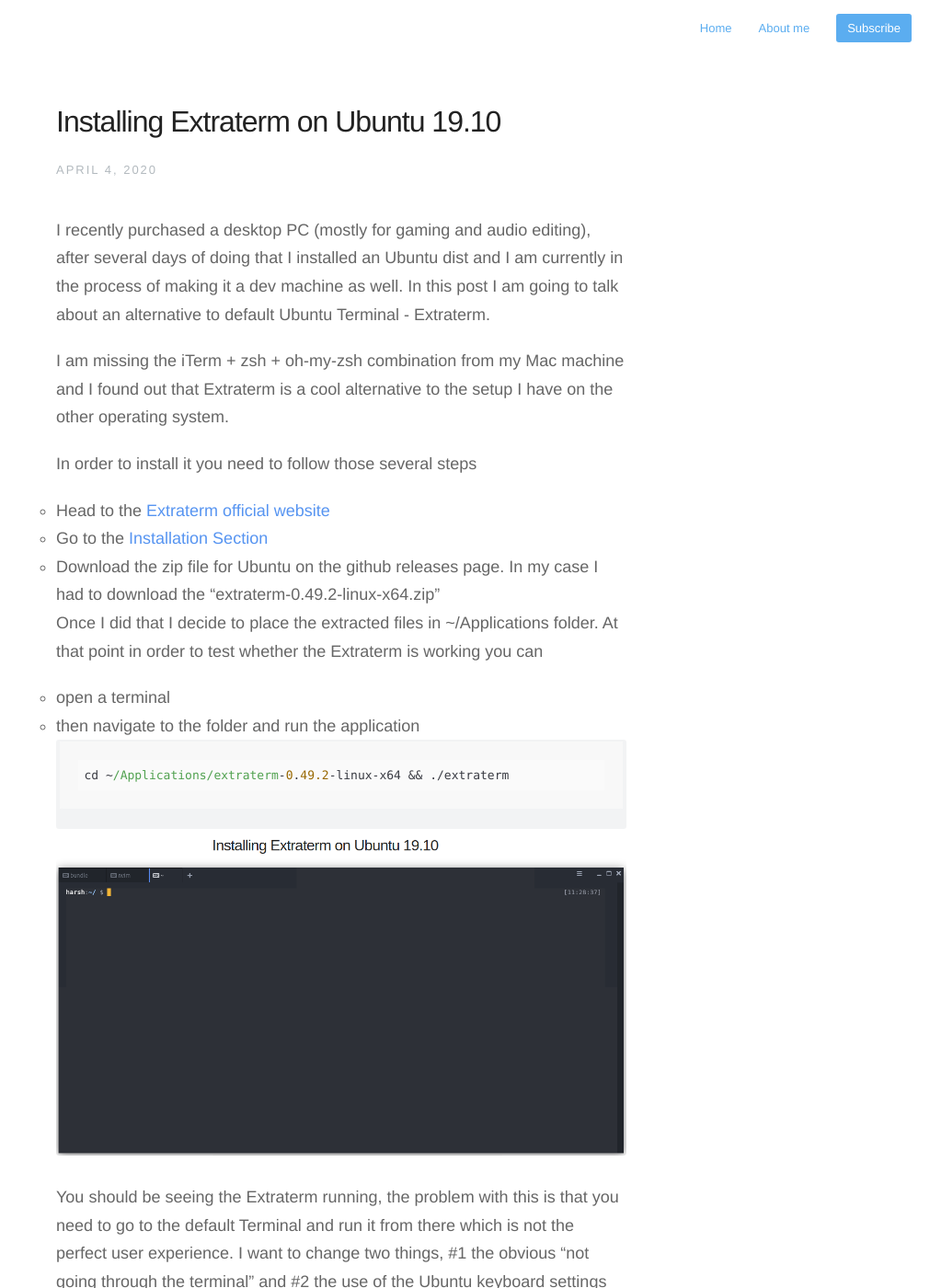
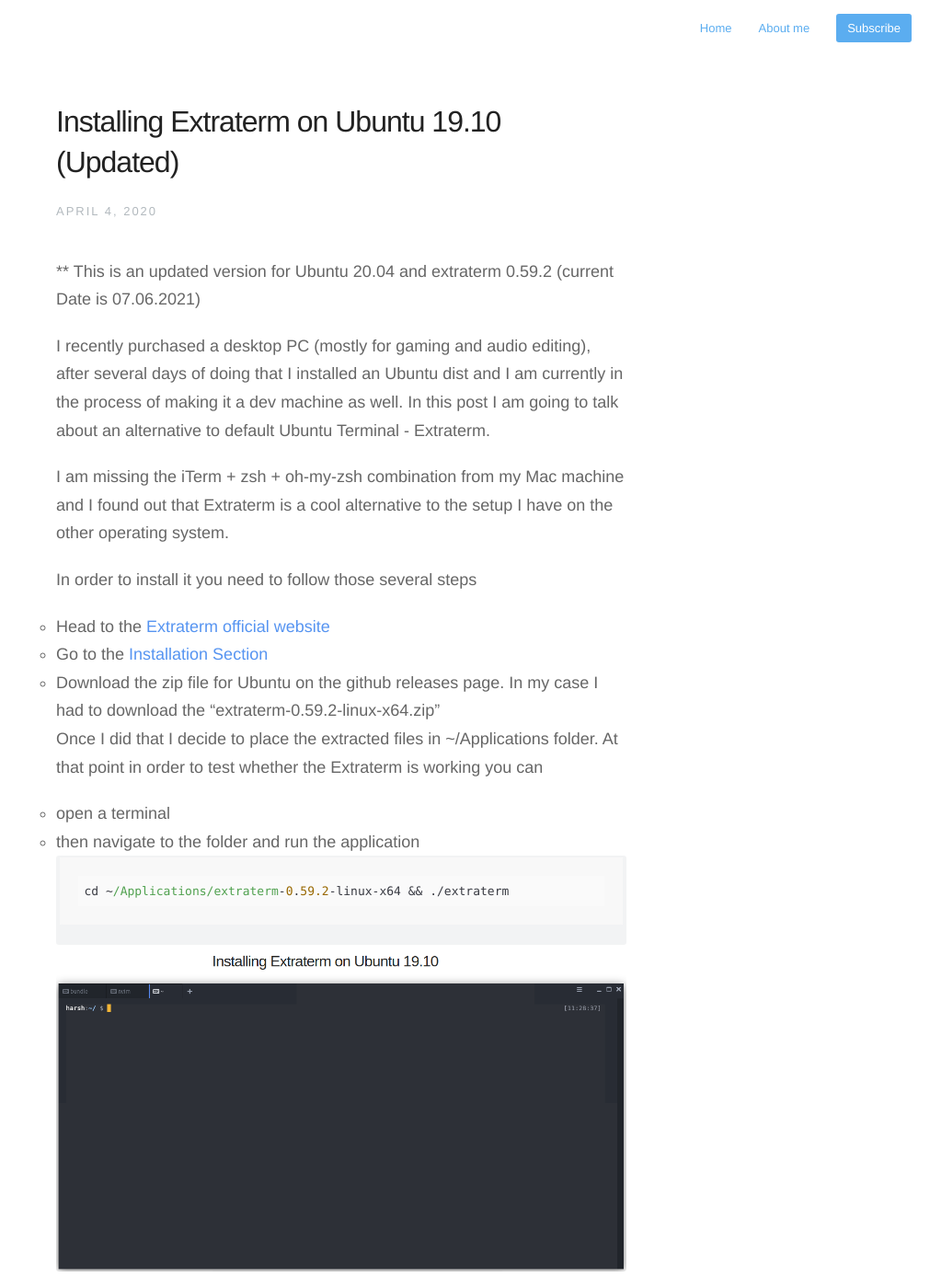
Before and after one commit to tagrudev/tagrudev.github.io, a Jekyll site: the page built from _posts/2020-04-04-installing-extraterm-on-ubuntu-19.md, in a window 1280 px wide and 1400 px high. Shown: the whole window at 92% size, without its empty margins (269-1280 px from the left). Built offline with Jekyll 4.4.1, drawn with Linux system fonts in a browser that asks for light colours; nearby versions of some CDN libraries; comment, search, counter and statistics services are not loaded; some of the changed text lies outside the part shown.

Commit message:
Update extraterm article

````diff
--- a/_posts/2020-04-04-installing-extraterm-on-ubuntu-19.md
+++ b/_posts/2020-04-04-installing-extraterm-on-ubuntu-19.md
@@ -1,7 +1,8 @@
 ---
-title:  "Installing Extraterm on Ubuntu 19.10"
+title:  "Installing Extraterm on Ubuntu 19.10 (Updated)"
 date: 2020-04-04 08:00
 ---
+** This is an updated version for Ubuntu 20.04 and extraterm 0.59.2 (current Date is 07.06.2021)
 
 I recently purchased a desktop PC (mostly for gaming and audio editing), after several days of doing that I installed an Ubuntu dist and I am currently in the process of making it a dev machine as well. In this post I am going to talk about an alternative to default Ubuntu Terminal - Extraterm.
 
@@ -11,7 +12,7 @@
 
 - Head to the [Extraterm official website](https://extraterm.org/){:target="blank"}
 - Go to the [Installation Section](https://extraterm.org/guide.html#installation){:target="blank"}
-- Download the zip file for Ubuntu on the github releases page. In my case I had to download the "extraterm-0.49.2-linux-x64.zip"
+- Download the zip file for Ubuntu on the github releases page. In my case I had to download the "extraterm-0.59.2-linux-x64.zip"
 
 Once I did that I decide to place the extracted files in ~/Applications folder. At that point in order to test whether the Extraterm is working you can
 
@@ -19,7 +20,7 @@
 - then navigate to the folder and run the application
 
 ```
-cd ~/Applications/extraterm-0.49.2-linux-x64 && ./extraterm
+cd ~/Applications/extraterm-0.59.2-linux-x64 && ./extraterm
 ```
 
 ![](/assets/images/extraterm.png)
@@ -29,13 +30,13 @@
 To solve #1 you will need to copy the .desktop file to /usr/share/applications for any user to be able to use it (you will need administrator permissions) or to ~/.local/share/applications if you just want it to be available for one user. In my case I only have one user so let's go for a local installation
 
 ```
-cp ~/Applications/extraterm-0.49.2-linux-x64/extraterm.desktop ~/.local/share/applications/.
+cp ~/Applications/extraterm-0.59.2-linux-x64/extraterm.desktop ~/.local/share/applications/.
 ```
 
 Open it with a text editor and change the Exec directive to
 
 ```
-Exec=bash -c "~/Applications/extraterm-0.49.2-linux-x64/extraterm"
+Exec=bash -c "~/Applications/extraterm-0.59.2-linux-x64/extraterm"
 ```
 
 Save it and now you can try to search for Extraterm in your Quickfind. Now in order to solve #2 we need to edit some system cofigurations:
@@ -47,7 +48,7 @@
 This one will list all of the terminal related configuration options and we need to change the default application for the desktop terminal
 
 ```
-gsettings set org.gnome.desktop.default-applications.terminal exec 'bash -c "~/Applications/extraterm-0.49.2-linux-x64/extraterm"'
+gsettings set org.gnome.desktop.default-applications.terminal exec 'bash -c "~/Applications/extraterm-0.59.2-linux-x64/extraterm"'
 ```
 
 Voalá!!! Everything should be setup and Ctr + Alt + T should open the Extraterm program. Head to the [official user guide](https://extraterm.org/guide.html){:target="blank"} in order to see what else Extraterm is capable of.
````
Also changed, not shown: 11 other files.
